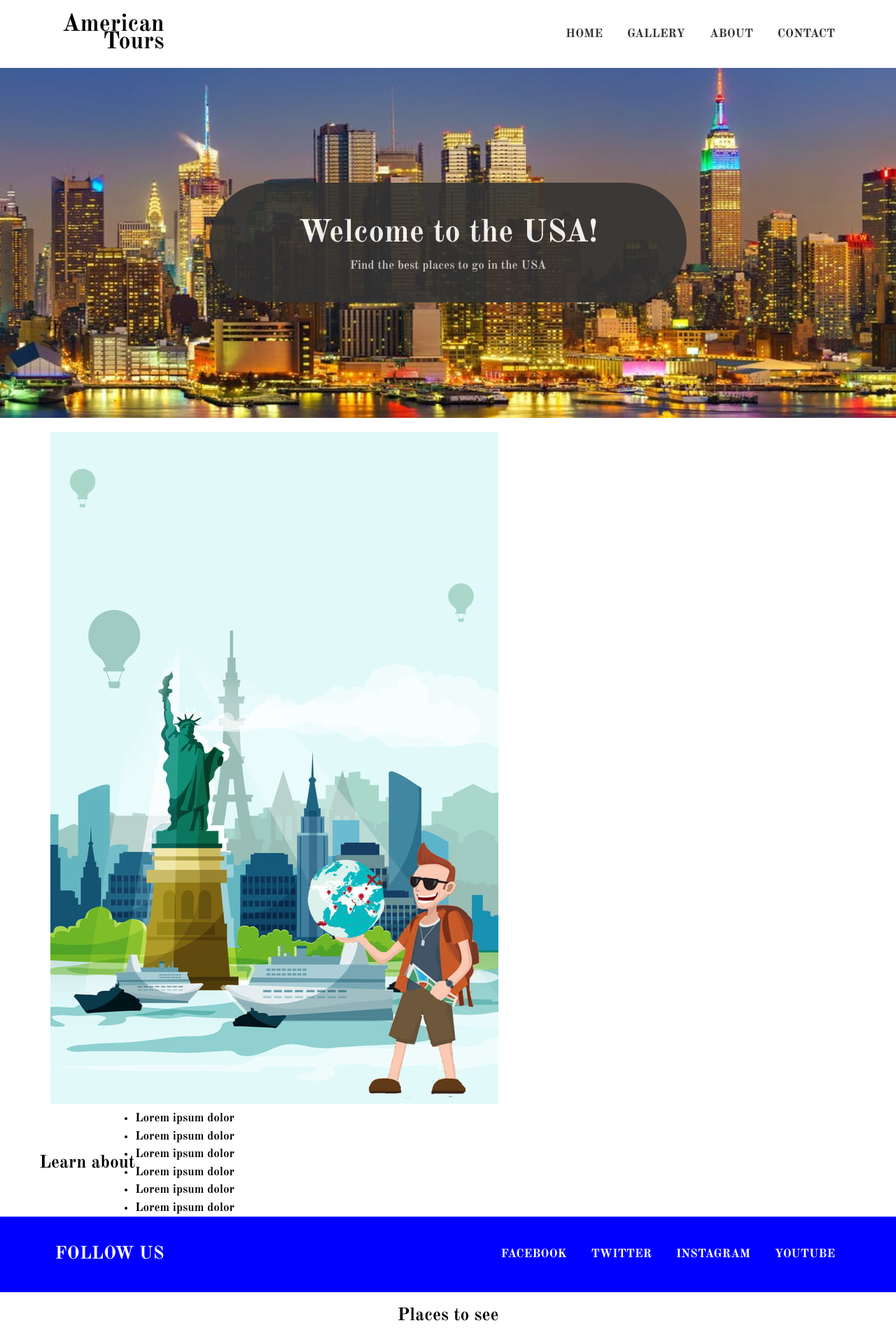
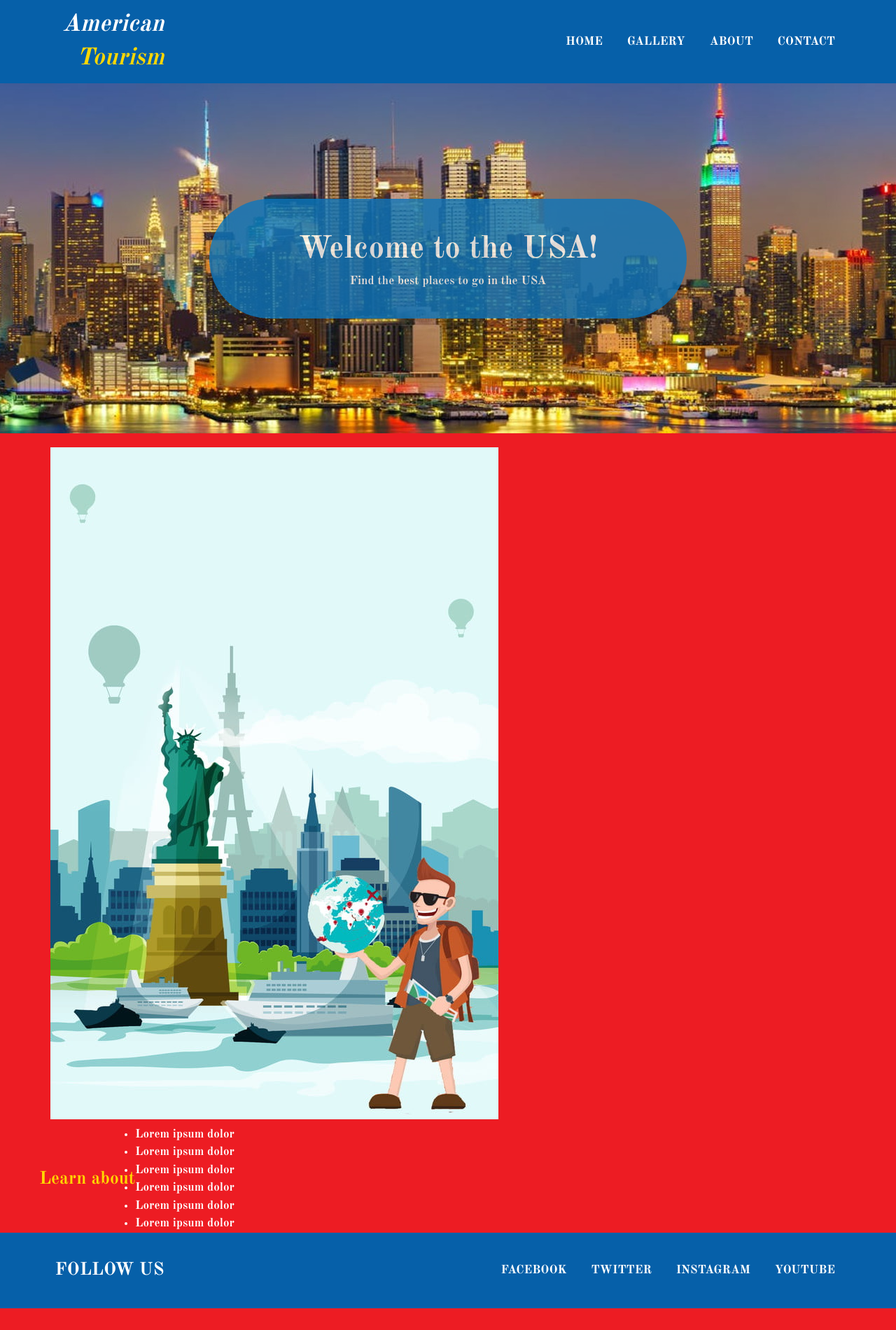
Before and after one commit to Hunt308/American-Tourism-website, a plain HTML site: page index.html in a window 1280 px wide. Shown: the top 1900 px of the page at 70% size. Drawn offline with nearby package versions, Linux system fonts and the light colour scheme.

Commit message:
added colors to text and background to all sections along with margins

```diff
--- a/css/style.css
+++ b/css/style.css
@@ -9,6 +9,7 @@ body{
     line-height: 1.5em;
     margin: 0;
     padding: 0;
+    background-color: #ed1c23;
 }
 
 ul{
@@ -20,14 +21,27 @@ ul{
     margin:auto;
 }
 
+
+
 /* Navbar */
+
+
+#main-header{
+    background-color: #0660a9;
+}
+
+
+#main-header .title-1{
+    color: #fff;
+}
+
+#main-header .title-2{
+    color: #FFD700;
+    font-style: italics;
+}
+
 #navbar{
     text-transform: uppercase;
-}
-
-#navbar span{
-    line-height: 5px;
-    color: green;
 }
 
 
@@ -41,7 +55,7 @@ ul{
 
 #navbar a {
     text-decoration: none;
-    color: #333;
+    color: #ffff;
 }
 
 /*Showcase */
@@ -55,7 +69,7 @@ ul{
 
 #showcase .row{
     height: 500px;
-    opacity: 0.9;
+    opacity: 0.8;
     display: flex;
     justify-content: center;
 
@@ -68,28 +82,41 @@ ul{
 }
 
 #showcase p{
-    color: #ccc;
+    color: #fff;
     margin:0;
 }
 
 #showcase .showcase-content{
-    background-color: #333;
+    background-color: #0d76bd;
     color: #fff;
     border-radius: 90px;
     padding: 40px;
 }
 
-#follow-us{
-    padding: 20px;
-    background-color: blue;
-    color: white;
+
+/* Spots section */
+
+#spots h2{
+    color: #FFD700;
 }
+
+#spots ul{
+    color: #fff;
+}
+
 
 /* Follow us page */
 
 #follow-us{
     text-transform: uppercase;
 }
+
+#follow-us{
+    padding: 20px;
+    background-color: #0660a9;
+    color: #fff;
+}
+
 
 #follow-us li{
     display: inline;
@@ -103,12 +130,34 @@ ul{
     color: #fff;
 }
 
+/* features section */
+
+#features{
+    padding:10px;
+    margin: 10px;
+}
+
+#features h2{
+    color: #FFD700;
+    text-transform: capitalize;
+    font-style: bold;
+}
+
+#features h4{
+    color:#003366;
+    text-transform: uppercase;
+}
+
+#features p{
+    color:#fff;
+}
+
 
 /* footer */
 
 #footer{
     padding:20px;
-    background-color: red;
+    background-color: #888888;
     color: white;
     text-align: center;
     display: flex;
--- a/index.html
+++ b/index.html
@@ -14,7 +14,8 @@
         <div class="container">
             <div class="row end-sm end-md end-lg middle-xs middle-sm middle-md middle-lg">
                 <div class="col-xs-12 col-sm-2 col-md-2 col-lg-2">
-                    <h1>American Tours</h1>
+                    <h1 class="title-1"><i>American</i></h1>
+                    <h1 class="title-2"><i>Tourism</i></h1>
                 </div>
                 <div class="col-xs-12 col-sm-10 col-md-10 col-lg-10">
                     <nav id="navbar">
@@ -40,7 +41,7 @@
             </div>
         </div>
     </section>
-    <section id="Spots">
+    <section id="spots">
         <div class="container">
             <div class="row middle-xs middle-sm middle-md middle-lg">
                 <div class="col-xs-12 col-sm-6 col-md-6 col-lg-6">
```
